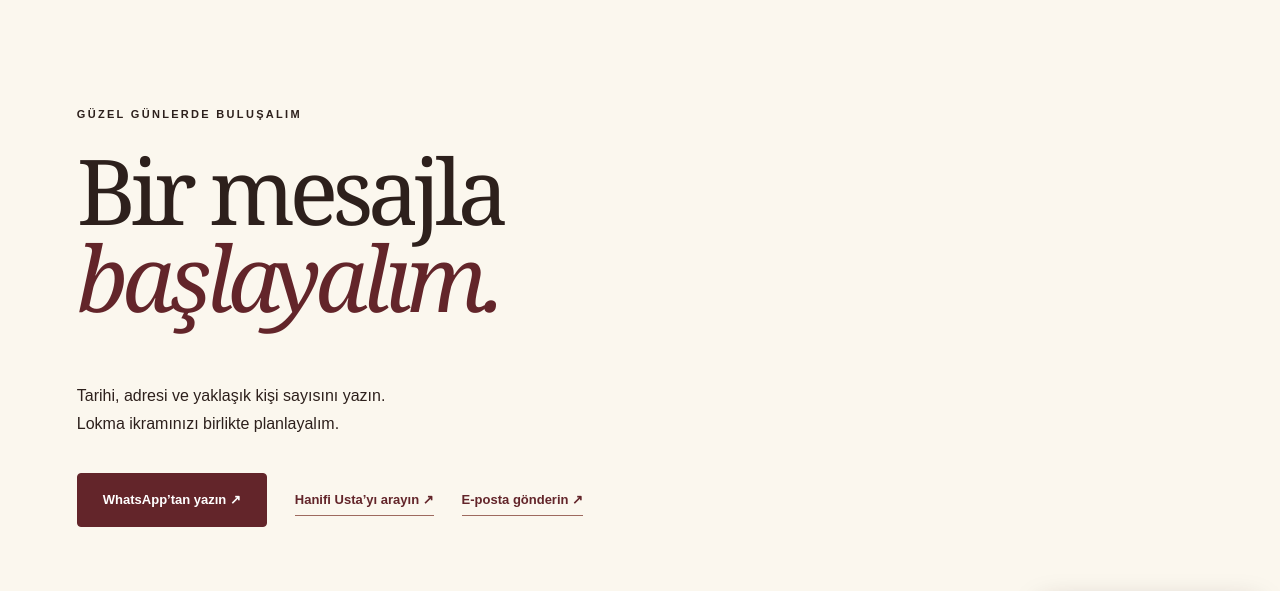
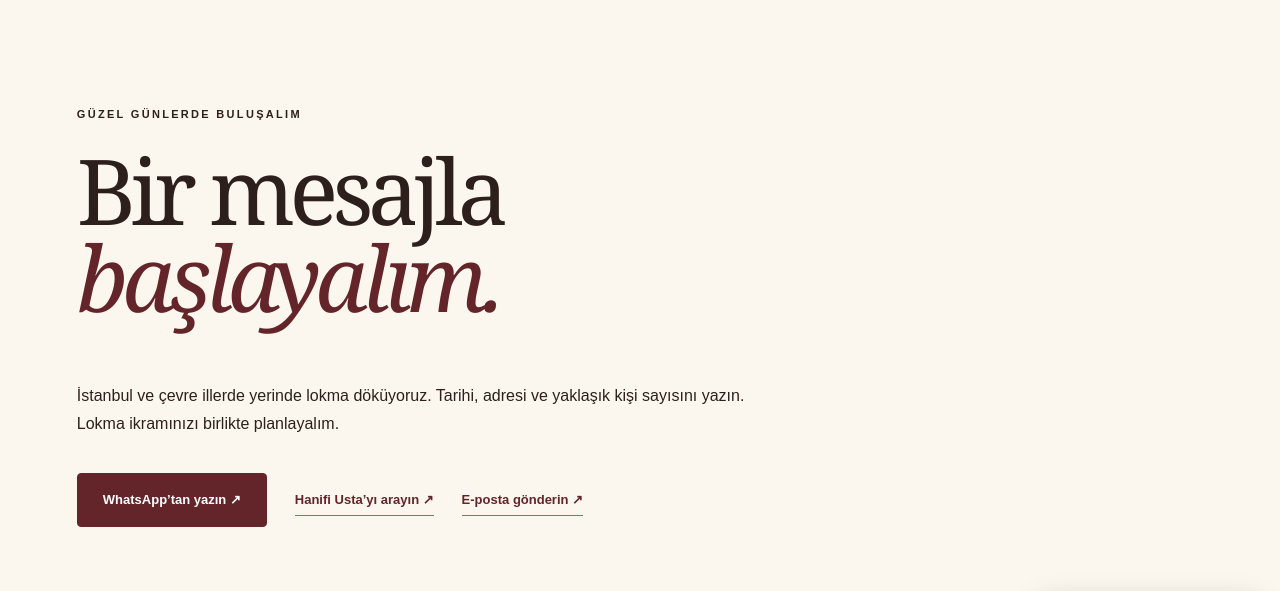
Before and after one commit to Must7y/izmirlokmasi, an Astro site: page /iletisim in a window 1280 px wide. Shown: the part 129-720 px from the top of the page. Built offline with nearby package versions, Linux system fonts and the light colour scheme; Astro itself is replaced by a stand-in of ours.

Commit message:
SEO: İstanbul ve çevre iller hizmet bilgisini ekle

```diff
--- a/src/pages/iletisim.astro
+++ b/src/pages/iletisim.astro
@@ -2,4 +2,4 @@
 import Layout from '../layouts/Layout.astro';
 import {whatsapp} from '../data/site';
 ---
-<Layout title="İletişim · Hanifi Usta"><main id="main" class="section contact-page"><p class="eyebrow">GÜZEL GÜNLERDE BULUŞALIM</p><h1>Bir mesajla<br/><em>başlayalım.</em></h1><p>Tarihi, adresi ve yaklaşık kişi sayısını yazın.<br/>Lokma ikramınızı birlikte planlayalım.</p><div class="contact-options"><a class="button" href={whatsapp} target="_top">WhatsApp’tan yazın ↗</a><a class="text-link" href="tel:+905306902501">Hanifi Usta’yı arayın ↗</a><a class="text-link" href="mailto:izmirlokmacisi@gmail.com">E-posta gönderin ↗</a></div></main></Layout>
+<Layout title="Lokma Dökümü İçin İletişim | Hanifi Usta" description="İstanbul ve çevre illerde yerinde lokma dökümü için tarih, adres ve kişi sayısını paylaşın. Hanifi Usta’dan uygunluk ve teklif alın."><main id="main" class="section contact-page"><p class="eyebrow">GÜZEL GÜNLERDE BULUŞALIM</p><h1>Bir mesajla<br/><em>başlayalım.</em></h1><p>İstanbul ve çevre illerde yerinde lokma döküyoruz. Tarihi, adresi ve yaklaşık kişi sayısını yazın.<br/>Lokma ikramınızı birlikte planlayalım.</p><div class="contact-options"><a class="button" href={whatsapp} target="_top">WhatsApp’tan yazın ↗</a><a class="text-link" href="tel:+905306902501">Hanifi Usta’yı arayın ↗</a><a class="text-link" href="mailto:izmirlokmacisi@gmail.com">E-posta gönderin ↗</a></div></main></Layout>
```
